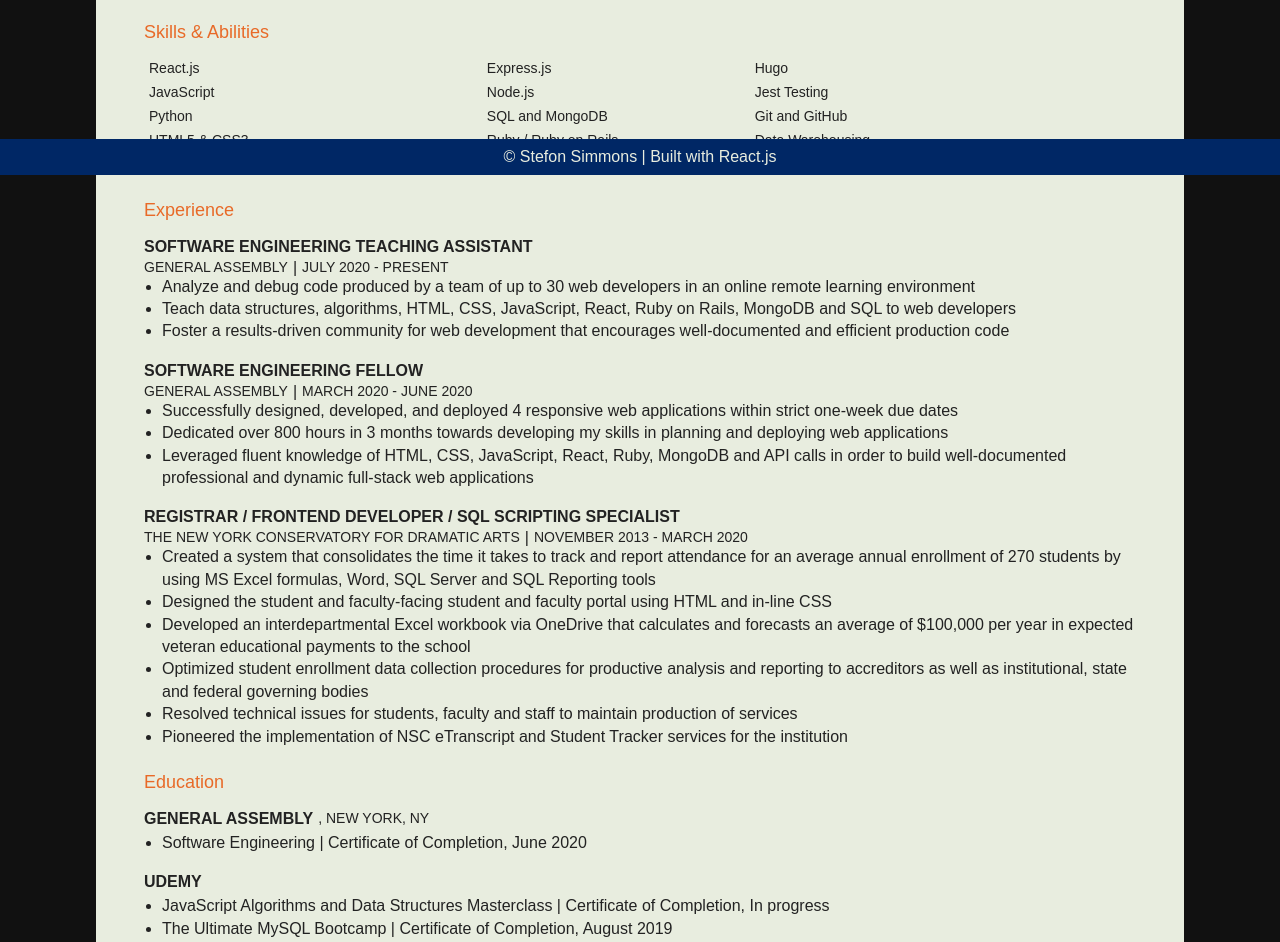
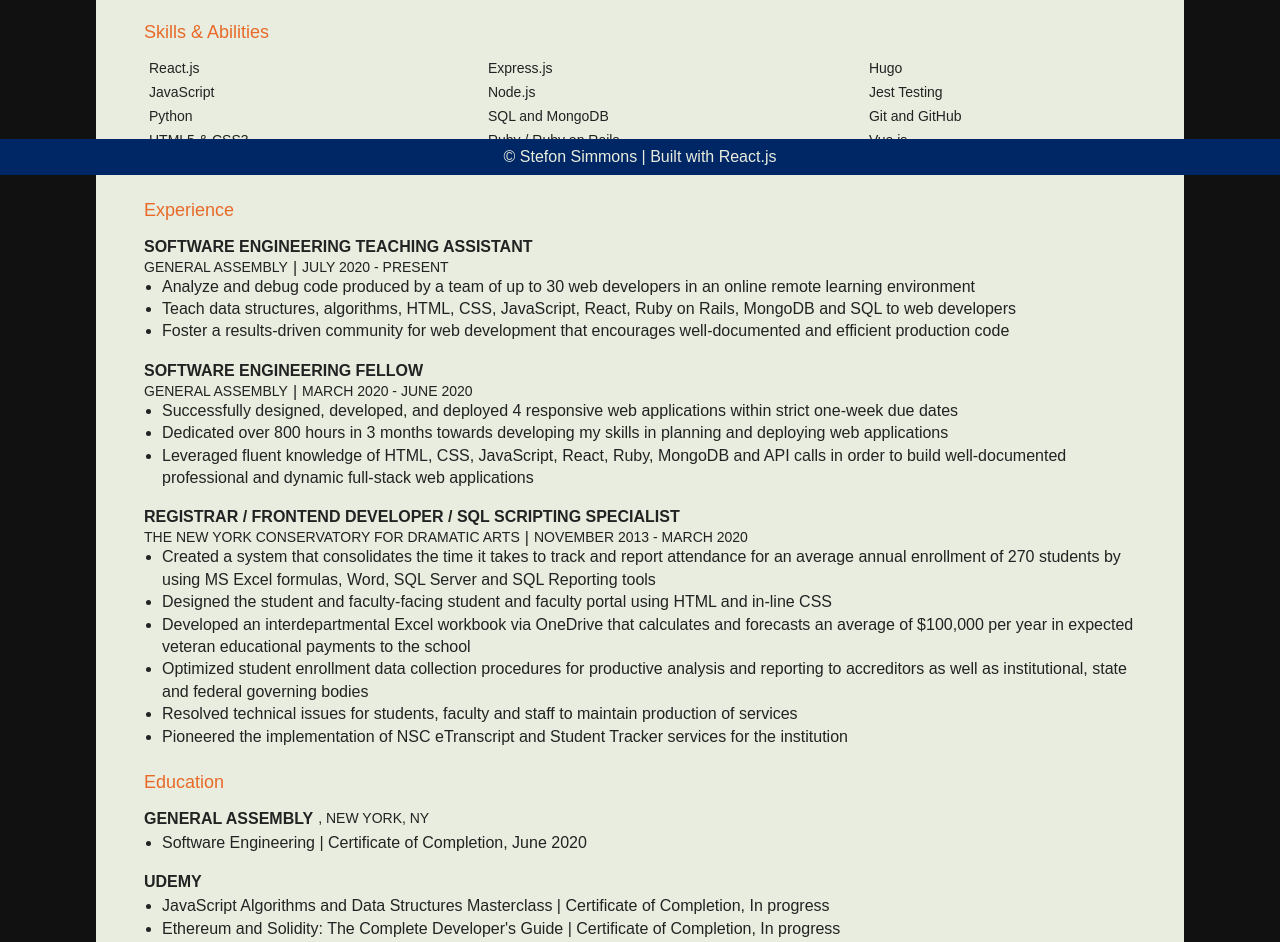
Before and after one commit to StefonSimmons/portfolio, a React (Create React App) app in the folder portfolio_app/: page /resume in a window 1280 px wide. Shown: the part 626-1568 px from the top of the page. Built offline with nearby package versions, Linux system fonts and the light colour scheme.

Commit message:
updated experience

```diff
--- a/portfolio_app/src/components/Resume/Education.js
+++ b/portfolio_app/src/components/Resume/Education.js
@@ -24,6 +24,9 @@
           {ed.major3 ? <Phrase>{ed.major3} | {ed.award3}, {ed.conferralDate3}</Phrase> :
             null
           }
+          {ed.major4 ? <Phrase>{ed.major4} | {ed.award4}, {ed.conferralDate4}</Phrase> :
+            null
+          }
 
           {ed.GPA ?
             <Phrase>{ed.GPA}</Phrase> :
--- a/portfolio_app/src/data/education-data.json
+++ b/portfolio_app/src/data/education-data.json
@@ -11,15 +11,18 @@
     "institution": "Udemy",
     "location": null,
     "major": "JavaScript Algorithms and Data Structures Masterclass",
-    "major2": "The Ultimate MySQL Bootcamp",
-    "major3": "Microsoft SQL from A to Z",
+    "major2": "Ethereum and Solidity: The Complete Developer's Guide",
+    "major3": "The Ultimate MySQL Bootcamp",
+    "major4": "Microsoft SQL from A to Z",
     "GPA": null,
     "award": "Certificate of Completion",
     "award2": "Certificate of Completion",
     "award3": "Certificate of Completion",
+    "award4": "Certificate of Completion",
     "conferralDate": "In progress",
-    "conferralDate2": "August 2019",
-    "conferralDate3": "July 2019"
+    "conferralDate2": "In progress",
+    "conferralDate3": "August 2019",
+    "conferralDate4": "July 2019"
 
   },
   {
--- a/portfolio_app/src/data/skills-data.js
+++ b/portfolio_app/src/data/skills-data.js
@@ -12,8 +12,8 @@
   "Git and GitHub",
   "HTML5 & CSS3",
   "Ruby / Ruby on Rails",
-  "Data Warehousing",
+  "Vue.js",
+  "Solidity (Smart Contracts)",
   "Interactive designing/prototyping",
   "APIs",
-  "SQL Server Integration Services for ETL",
 ]
```
